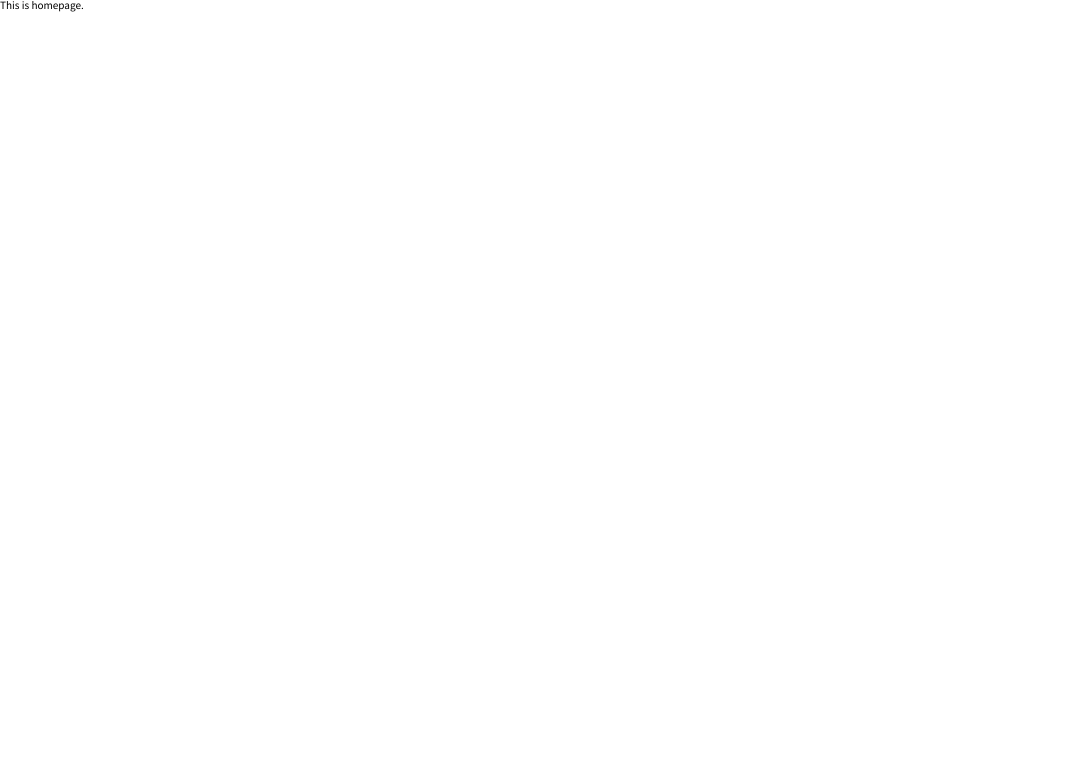
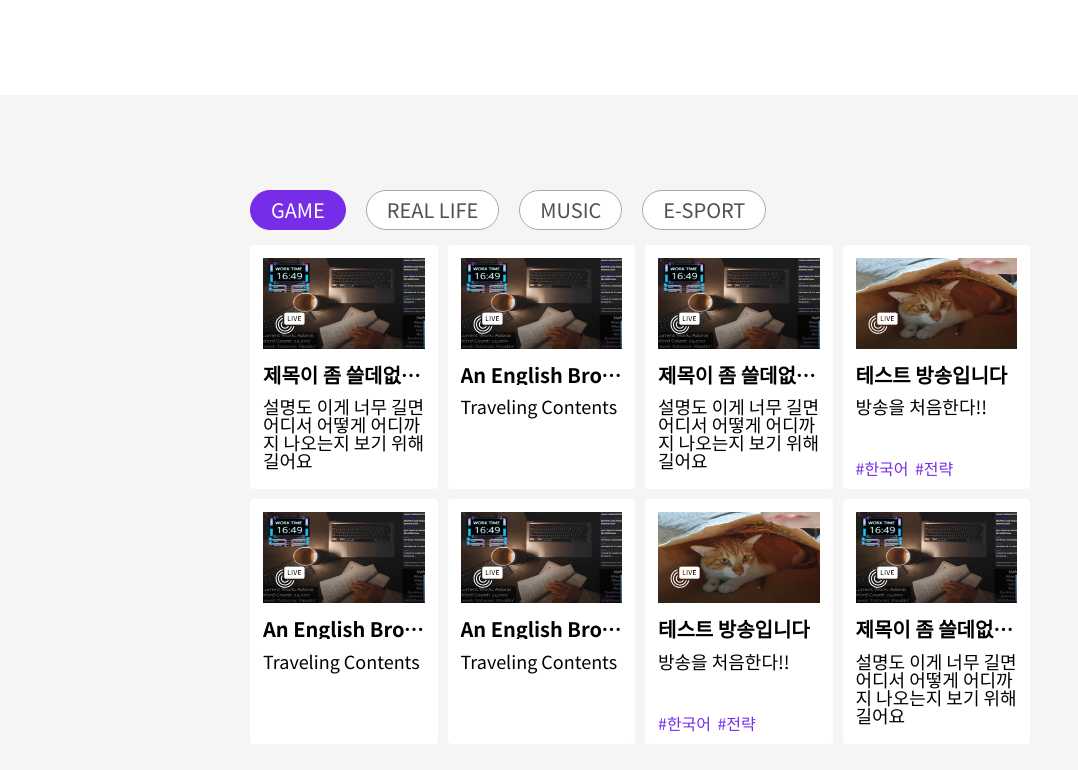
Before and after one commit to we-sopt-together-twitch/frontend, a React (Create React App) app: page / in a window 1280 px wide. Shown: the top 770 px of the page, without its empty margins (0-1078 px from the left). Built offline with nearby package versions, Linux system fonts and the light colour scheme.

Commit message:
feat: 홈 레이아웃 컴포넌트 생성

```diff
--- a/src/pages/Home.tsx
+++ b/src/pages/Home.tsx
@@ -1,3 +1,13 @@
+import { BrowseLiveChannels } from "../components/browseLiveChannels/BrowseLiveChannels";
+import { HomeLayout } from "./Home/Layout";
+
 export function PageHome() {
-  return <div>This is homepage.</div>;
+  return (
+    <HomeLayout
+      explore={<div></div>}
+      browseLive={<BrowseLiveChannels />}
+      hotLive={<div></div>}
+      recommanded={<div></div>}
+    />
+  );
 }
--- /dev/null
+++ b/src/pages/Home/Layout.tsx
@@ -0,0 +1,70 @@
+import { ReactNode } from "react";
+import styled, { css } from "styled-components";
+import { displaySize } from "../../styles/responsive";
+
+export interface HomeLayoutProps {
+  explore: ReactNode;
+  recommanded: ReactNode;
+  hotLive: ReactNode;
+  browseLive: ReactNode;
+}
+
+export function HomeLayout(props: HomeLayoutProps) {
+  const { explore, recommanded, hotLive, browseLive } = props;
+
+  return (
+    <StyledHomeLayout>
+      <ExploreSlot>{explore}</ExploreSlot>
+      <RecommandedSlot>{recommanded}</RecommandedSlot>
+      <HotLiveSlot>{hotLive}</HotLiveSlot>
+      <BrowseLiveSlot>{browseLive}</BrowseLiveSlot>
+    </StyledHomeLayout>
+  );
+}
+
+const contentWidth = css`
+  & > * {
+    margin: 0 auto;
+
+    ${displaySize("desktop")} {
+      width: 780px;
+    }
+
+    ${displaySize("tablet")} {
+      width: unset;
+    }
+
+    ${displaySize("mobile")} {
+      width: unset;
+    }
+  }
+`;
+
+const StyledHomeLayout = styled.div``;
+
+const ExploreSlot = styled.div`
+  margin-bottom: 9rem;
+`;
+
+const RecommandedSlot = styled.div`
+  background-color: #ffffff;
+  margin-top: 9.5rem;
+  margin-bottom: 9rem;
+
+  ${contentWidth}
+`;
+
+const HotLiveSlot = styled.div`
+  background-color: #fafafa;
+
+  ${contentWidth}
+`;
+
+const BrowseLiveSlot = styled.div`
+  background-color: #f5f5f5;
+
+  padding-top: 9.5rem;
+  padding-bottom: 18rem;
+
+  ${contentWidth}
+`;
--- /dev/null
+++ b/src/pages/Home/index.tsx
@@ -0,0 +1,3 @@
+export function PageHome() {
+  return <div>This is homepage.</div>;
+}
```
